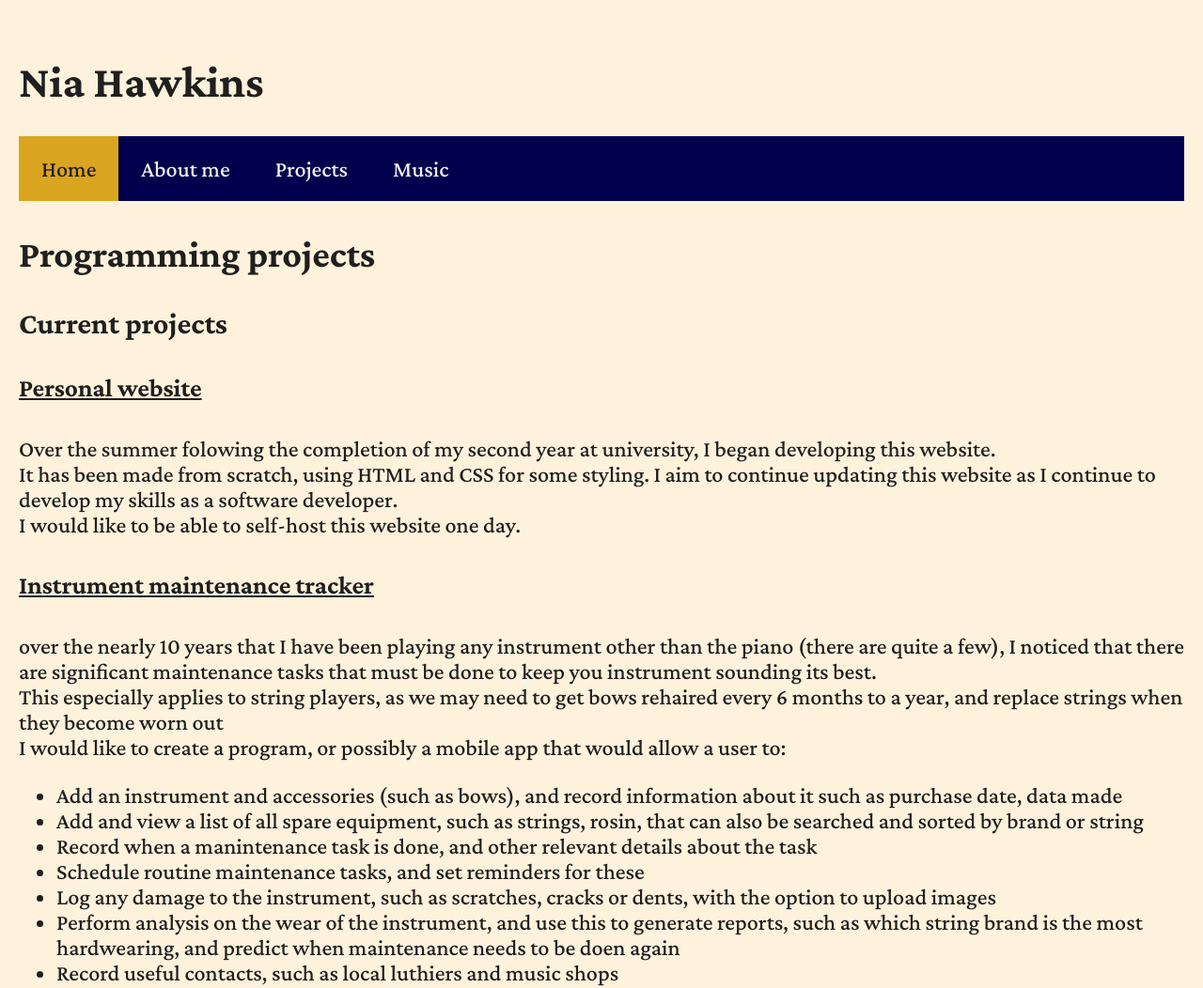
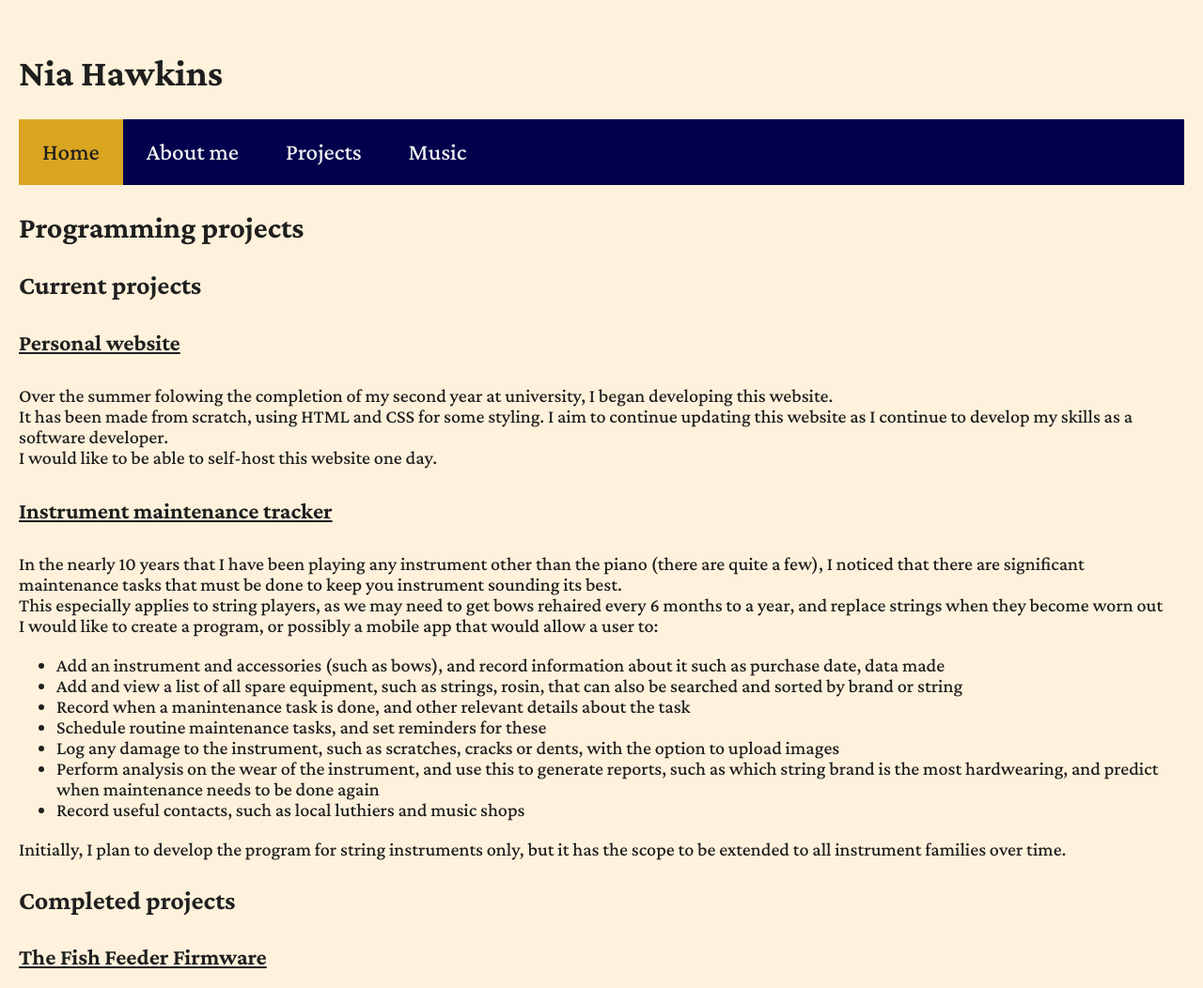
Before and after one commit to nyhawk/personal_website, a plain HTML site: page projects.html in a window 1280 px wide. Shown: the top 1052 px of the page at 94% size. Drawn offline with nearby package versions, Linux system fonts and the light colour scheme.

Commit message:
small refinements to css and typos corrected

```diff
--- a/projects.html
+++ b/projects.html
@@ -43,7 +43,7 @@
         </p>
 
         <h4>Instrument maintenance tracker</h4>
-        <p>over the nearly 10 years that I have been playing any instrument other than the piano (there are quite a few),
+        <p>In the nearly 10 years that I have been playing any instrument other than the piano (there are quite a few),
             I noticed that there are significant maintenance tasks that must be done to keep you instrument sounding its best.<br/>
             This especially applies to string players, as we may need to get bows rehaired every 6 months to a year, and replace strings when they become worn out <br/>
             I would like to create a program, or possibly a mobile app that would allow a user to:
@@ -54,7 +54,7 @@
                 <li>Record when a manintenance task is done, and other relevant details about the task</li>
                 <li>Schedule routine maintenance tasks, and set reminders for these</li>
                 <li>Log any damage to the instrument, such as scratches, cracks or dents, with the option to upload images</li>
-                <li>Perform analysis on the wear of the instrument, and use this to generate reports, such as which string brand is the most hardwearing, and predict when maintenance needs to be doen again</li>
+                <li>Perform analysis on the wear of the instrument, and use this to generate reports, such as which string brand is the most hardwearing, and predict when maintenance needs to be done again</li>
                 <li>Record useful contacts, such as local luthiers and music shops</li>
             </ul>
         <p>Initially, I plan to develop the program for string instruments only, but it has the scope to be extended to all instrument families over time.
--- a/style.css
+++ b/style.css
@@ -27,13 +27,14 @@ body {
   text-align: center;
   padding: 0.875em 1em;
   text-decoration: none;
-  font-size: 1em;
+  font-size: 1.25em;
   margin: 0;
 }
 
 /* style any non-links in the nav bar */
 .menu p{
     margin: 0;
+    font-size: 1.25em;
 }
 /* Change the color of links on hover */
 .menu a:hover {
@@ -51,7 +52,7 @@ body {
 p, ul {
 	/* font-size: 15px; */
 	font-family: "Crimson Pro", sans-serif;
-  font-size: 1.5em;
+  font-size: 1.25em;
 }
 
 h1, h4 {
@@ -68,19 +69,19 @@ table, th, td {
 }
 
 h1 {
-  font-size: 3em;
+  font-size: 2.5em;
 }
 
 h2 {
-  font-size: 2.5em;
+  font-size: 2em;
 }
 
 h3 {
-  font-size: 2em;
+  font-size: 1.75em;
 }
 
 h4 {
-  font-size: 1.7em;
+  font-size: 1.5em;
   text-decoration: underline;
 }
 
```
